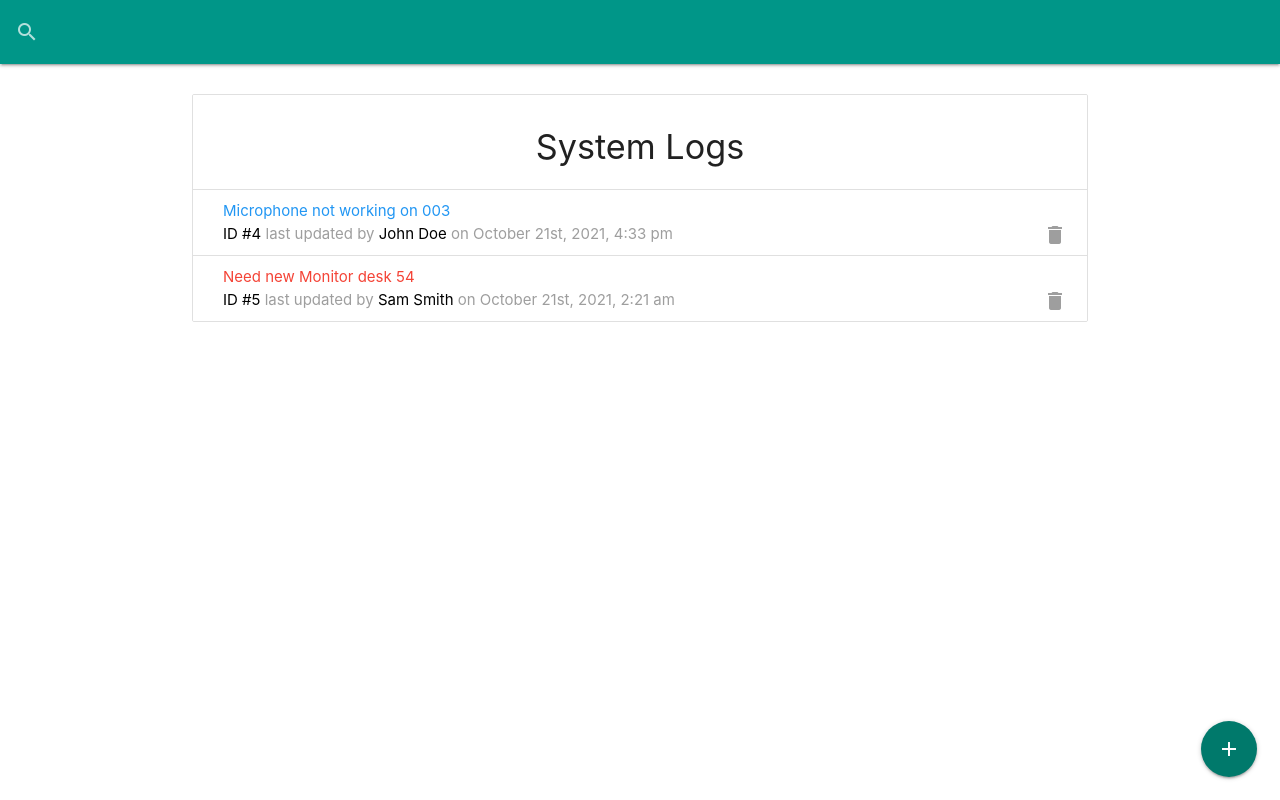
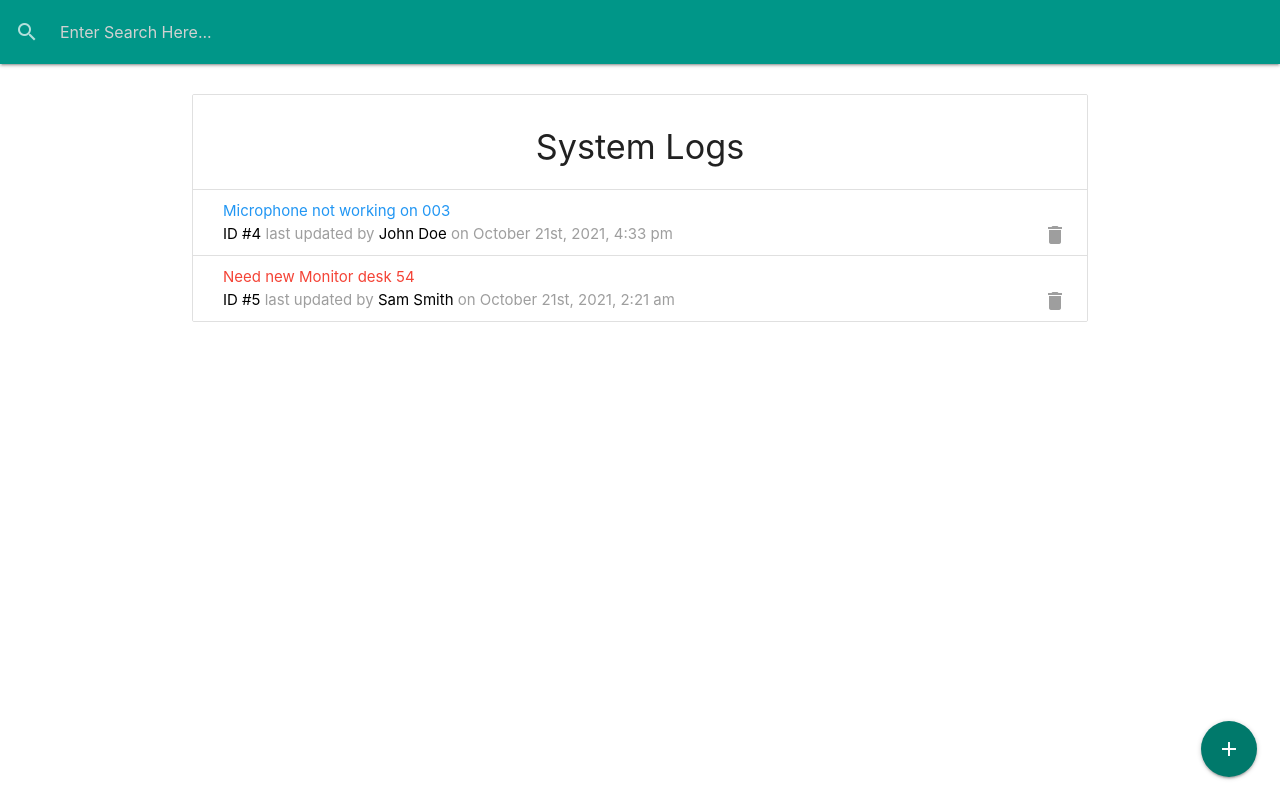
Before and after one commit to junjun107/IT-Logger, a React (Create React App) app: page / in a window 1280 px wide. Built offline with nearby package versions, Linux system fonts and the light colour scheme; data requests are answered from the project's data file.

Commit message:
search log

```diff
--- a/src/actions/logActions.js
+++ b/src/actions/logActions.js
@@ -7,6 +7,7 @@
   SET_CURRENT,
   CLEAR_CURRENT,
   UPDATE_LOG,
+  SEARCH_LOGS,
 } from './types';
 
 //ACTIONS
@@ -127,6 +128,26 @@
     });
   }
 };
+
+//Search Logs
+export const searchLogs = (text) => async (dispatch) => {
+  try {
+    setLoading();
+    const res = await fetch(`/logs?q=${text}`);
+    const data = await res.json();
+
+    dispatch({
+      type: SEARCH_LOGS,
+      payload: data,
+    });
+  } catch (error) {
+    dispatch({
+      type: LOGS_ERROR,
+      payload: error.response.data,
+    });
+  }
+};
+
 //set lodaing to TRUE
 export const setLoading = () => {
   return {
--- a/src/components/Layout/SearchBar.js
+++ b/src/components/Layout/SearchBar.js
@@ -1,12 +1,27 @@
-import React from 'react';
+import React, { useRef } from 'react';
+import { connect } from 'react-redux';
+import { searchLogs } from '../../actions/logActions';
 
-const SearchBar = () => {
+const SearchBar = ({ searchLogs }) => {
+  //get user entered search text
+  const text = useRef('');
+
+  //search as we type
+  const onChange = (e) => {
+    searchLogs(text.current.value);
+  };
   return (
     <nav style={{ marginBottom: '30px' }} className='teal'>
       <div className='nav-wrapper'>
         <form>
           <div className='input-field'>
-            <input id='search' type='search' />
+            <input
+              id='search'
+              type='search'
+              placeholder='Enter Search Here...'
+              ref={text}
+              onChange={onChange}
+            />
             <label className='label-icon' htmlFor='search'>
               <i className='material-icons'>search</i>
             </label>
@@ -18,4 +33,4 @@
   );
 };
 
-export default SearchBar;
+export default connect(null, { searchLogs })(SearchBar);
--- a/src/reducers/logReducer.js
+++ b/src/reducers/logReducer.js
@@ -7,6 +7,7 @@
   SET_CURRENT,
   CLEAR_CURRENT,
   UPDATE_LOG,
+  SEARCH_LOGS,
 } from '../actions/types';
 
 const initialState = {
@@ -41,6 +42,11 @@
           log.id === action.payload.id ? action.payload : log
         ),
       };
+    case SEARCH_LOGS:
+      return {
+        ...state,
+        logs: action.payload,
+      };
     case SET_CURRENT:
       return {
         ...state,
@@ -57,6 +63,7 @@
     case LOGS_ERROR:
       console.error(action.payload);
       return { ...state, error: action.payload };
+
     default:
       return state;
   }
```
